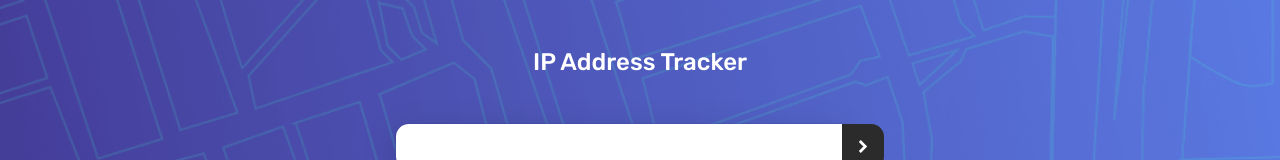
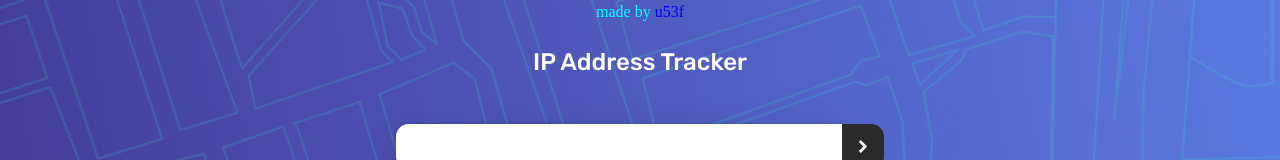
Before and after one commit to n53337/IP-Address-Tracker, a website built with Parcel: page index.html in a window 1280 px wide. Shown: the top 160 px of the page. Built offline with nearby package versions, Linux system fonts and the light colour scheme; no server answers.

Commit message:
credits/ final touches

```diff
--- a/index.html
+++ b/index.html
@@ -70,9 +70,9 @@
       <!-- ! MAP -->
       <div class="map" id="map"></div>
     </div>
-    <!-- IP Address Tracker Search for any IP address or domain IP Address Location
-    Timezone UTC
-    <!-- add offset value dynamically using the API -->
-    <!-- ISP -->
+    <!-- ! CREDITS -->
+    <div class="credits">
+      <aside>made by <a href="https://github.com/n53337">u53f</a></aside>
+    </div>
   </body>
 </html>
--- a/src/css/styles.css
+++ b/src/css/styles.css
@@ -35,6 +35,7 @@ body {
   min-height: 100vh;
   text-rendering: optimizeSpeed;
   line-height: 1.5;
+  position: relative;
 }
 
 /* Make images easier to work with */
@@ -227,3 +228,18 @@ html {
     left: -12%;
   }
 }
+
+.credits {
+  position: absolute;
+  z-index: 1000;
+  top: 0;
+  width: 100%;
+  display: grid;
+  place-content: center;
+  gap: 1px;
+}
+
+.credits > aside {
+  font-family: serif;
+  color: aqua;
+}
```
Also changed, not shown: README.md.
